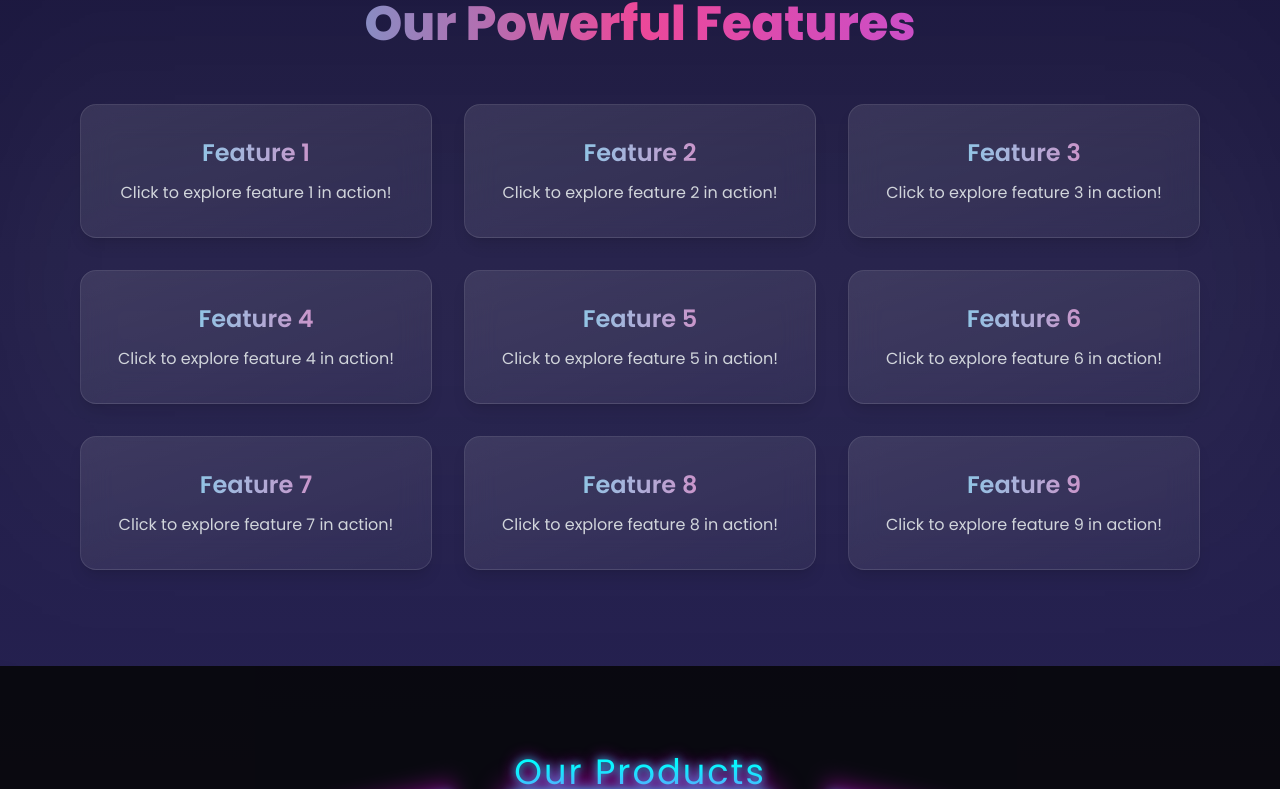
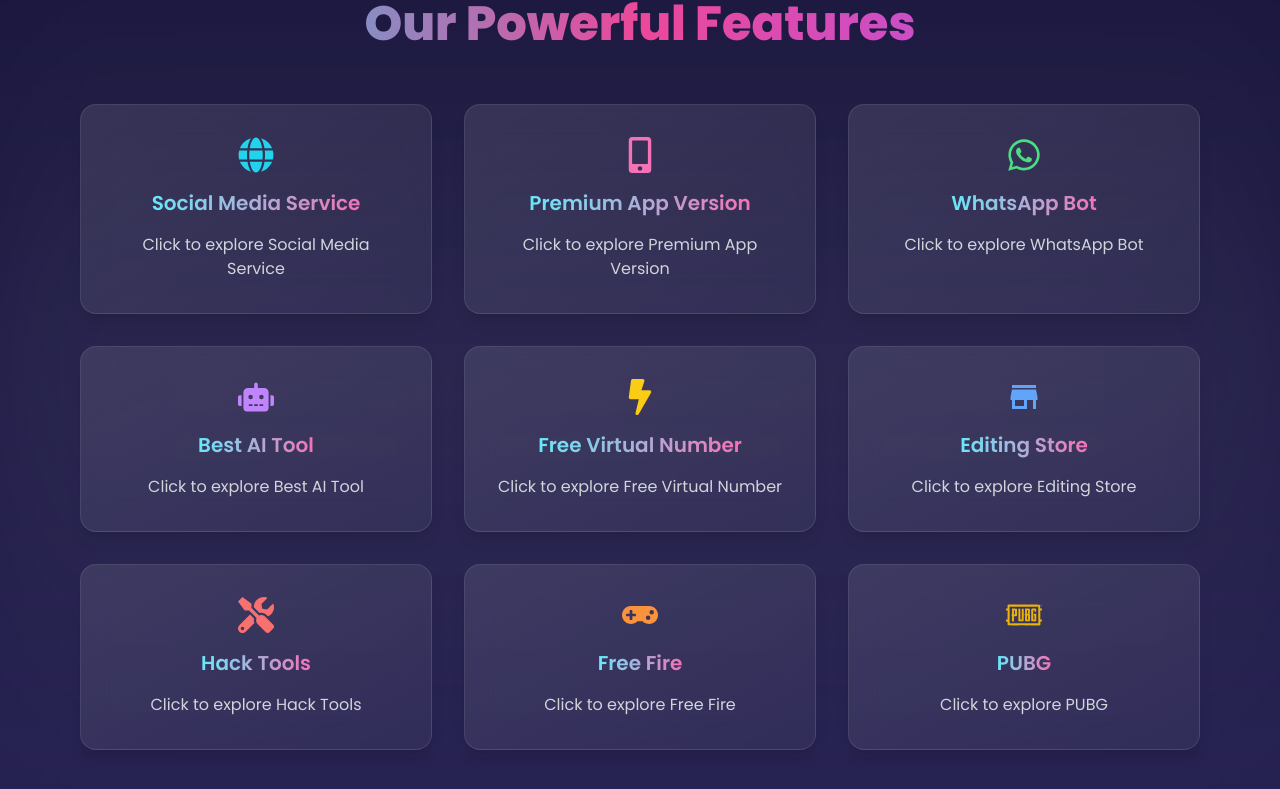
Before and after one commit to tech242242/glassmorphism-website, a React (Vite) app: page / in a window 1280 px wide. Shown: the part 896-1685 px from the top of the page. Built offline with nearby package versions, Linux system fonts and the light colour scheme; grey boxes are pictures that could not be loaded.

Commit message:
Update Features.jsx

```diff
--- a/src/components/Features.jsx
+++ b/src/components/Features.jsx
@@ -1,15 +1,63 @@
 import { motion } from "framer-motion";
+import { FaWhatsapp, FaGamepad, FaTools, FaRobot, FaCrown, FaBolt, FaGlobe, FaMobileAlt } from "react-icons/fa";
+import { SiPubg } from "react-icons/si";
+import { MdStore } from "react-icons/md";
 
 const features = [
-  { id: 1, title: "Feature 1", link: "https://glassmorphism-website-xi.vercel.app/" },
-  { id: 2, title: "Feature 2", link: "https://glassmorphism-website-xi.vercel.app/" },
-  { id: 3, title: "Feature 3", link: "https://glassmorphism-website-xi.vercel.app/" },
-  { id: 4, title: "Feature 4", link: "https://glassmorphism-website-xi.vercel.app/" },
-  { id: 5, title: "Feature 5", link: "https://glassmorphism-website-xi.vercel.app/" },
-  { id: 6, title: "Feature 6", link: "https://glassmorphism-website-xi.vercel.app/" },
-  { id: 7, title: "Feature 7", link: "https://glassmorphism-website-xi.vercel.app/" },
-  { id: 8, title: "Feature 8", link: "https://glassmorphism-website-xi.vercel.app/" },
-  { id: 9, title: "Feature 9", link: "https://glassmorphism-website-xi.vercel.app/" },
+  {
+    id: 1,
+    title: "Social Media Service",
+    icon: <FaGlobe className="text-4xl text-cyan-400" />,
+    link: "https://saqib-pannelpk.vercel.app",
+  },
+  {
+    id: 2,
+    title: "Premium App Version",
+    icon: <FaMobileAlt className="text-4xl text-pink-400" />,
+    link: "https://muhammad-saqib21.vercel.app/",
+  },
+  {
+    id: 3,
+    title: "WhatsApp Bot",
+    icon: <FaWhatsapp className="text-4xl text-green-400" />,
+    link: "https://muhammad-saqib30.vercel.app/",
+  },
+  {
+    id: 4,
+    title: "Best AI Tool",
+    icon: <FaRobot className="text-4xl text-purple-400" />,
+    link: "https://ailogin.vercel.app/",
+  },
+  {
+    id: 5,
+    title: "Free Virtual Number",
+    icon: <FaBolt className="text-4xl text-yellow-400" />,
+    link: "https://sms.stats.tel/",
+  },
+  {
+    id: 6,
+    title: "Editing Store",
+    icon: <MdStore className="text-4xl text-blue-400" />,
+    link: "https://editing-tool-login.vercel.app/",
+  },
+  {
+    id: 7,
+    title: "Hack Tools",
+    icon: <FaTools className="text-4xl text-red-400" />,
+    link: "https://muhammad-saqib42.vercel.app/",
+  },
+  {
+    id: 8,
+    title: "Free Fire",
+    icon: <FaGamepad className="text-4xl text-orange-400" />,
+    link: "https://freefire-five.vercel.app/",
+  },
+  {
+    id: 9,
+    title: "PUBG",
+    icon: <SiPubg className="text-4xl text-yellow-500" />,
+    link: "https://pubg-login.vercel.app/",
+  },
 ];
 
 export default function Features() {
@@ -18,7 +66,7 @@ export default function Features() {
       id="features"
       className="py-24 relative text-white overflow-hidden"
     >
-      {/* 🔮 Background Glow */}
+      {/* ✨ Background Glow */}
       <div className="absolute inset-0 bg-gradient-to-b from-transparent via-white/5 to-transparent blur-3xl"></div>
 
       <div className="max-w-6xl mx-auto text-center relative z-10 px-4">
@@ -60,12 +108,13 @@ export default function Features() {
               {/* 🌈 Animated Border Glow */}
               <div className="absolute inset-0 rounded-2xl bg-gradient-to-r from-cyan-400/20 via-pink-400/20 to-purple-400/20 opacity-0 group-hover:opacity-100 blur-xl transition duration-500"></div>
 
-              <div className="relative z-10">
-                <h3 className="text-2xl font-semibold mb-3 bg-gradient-to-r from-cyan-300 to-pink-400 bg-clip-text text-transparent">
+              <div className="relative z-10 flex flex-col items-center text-center space-y-4">
+                {feature.icon}
+                <h3 className="text-xl font-semibold bg-gradient-to-r from-cyan-300 to-pink-400 bg-clip-text text-transparent">
                   {feature.title}
                 </h3>
                 <p className="text-gray-300 text-sm sm:text-base">
-                  Click to explore {feature.title.toLowerCase()} in action!
+                  Click to explore {feature.title}
                 </p>
               </div>
             </motion.a>
```
